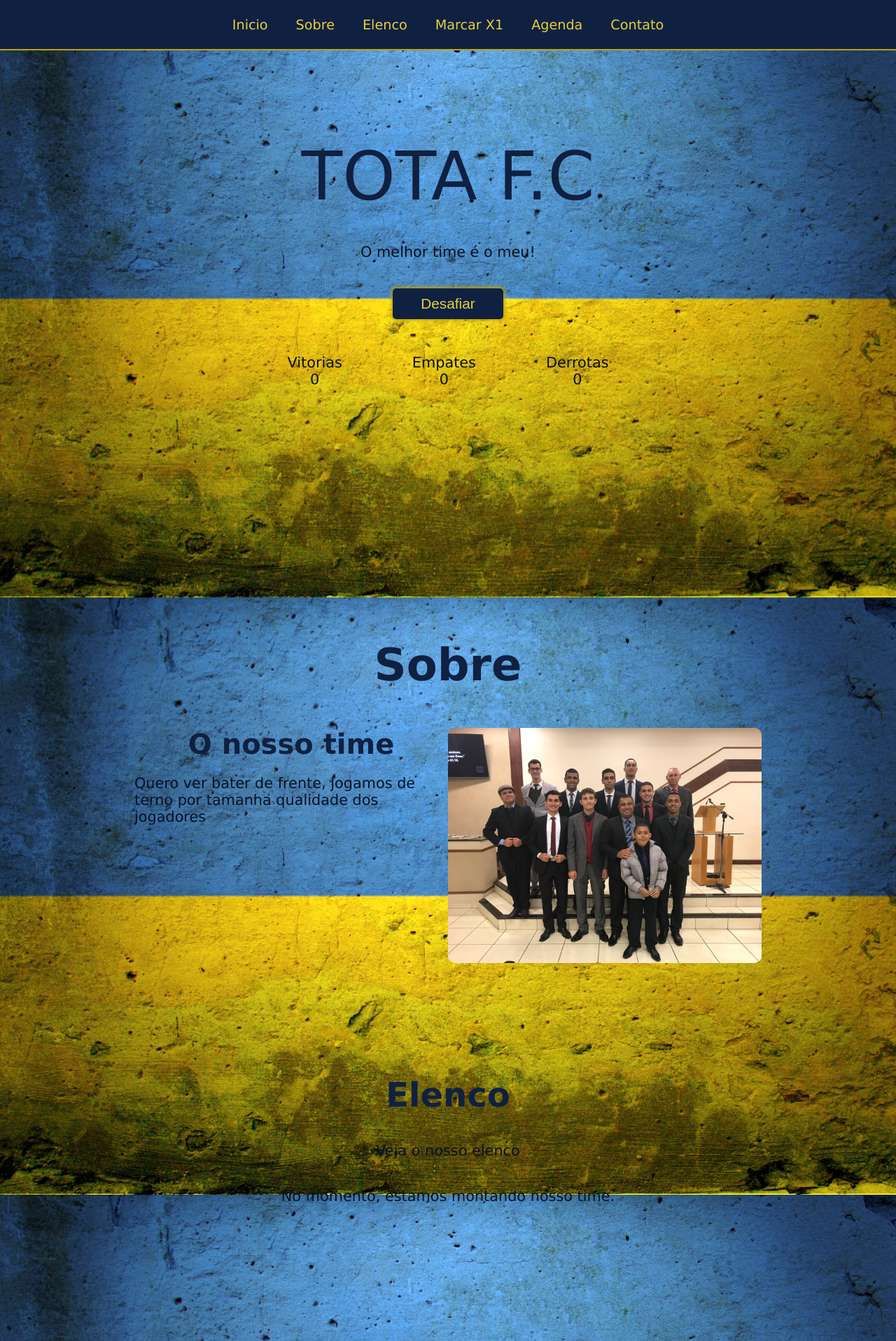
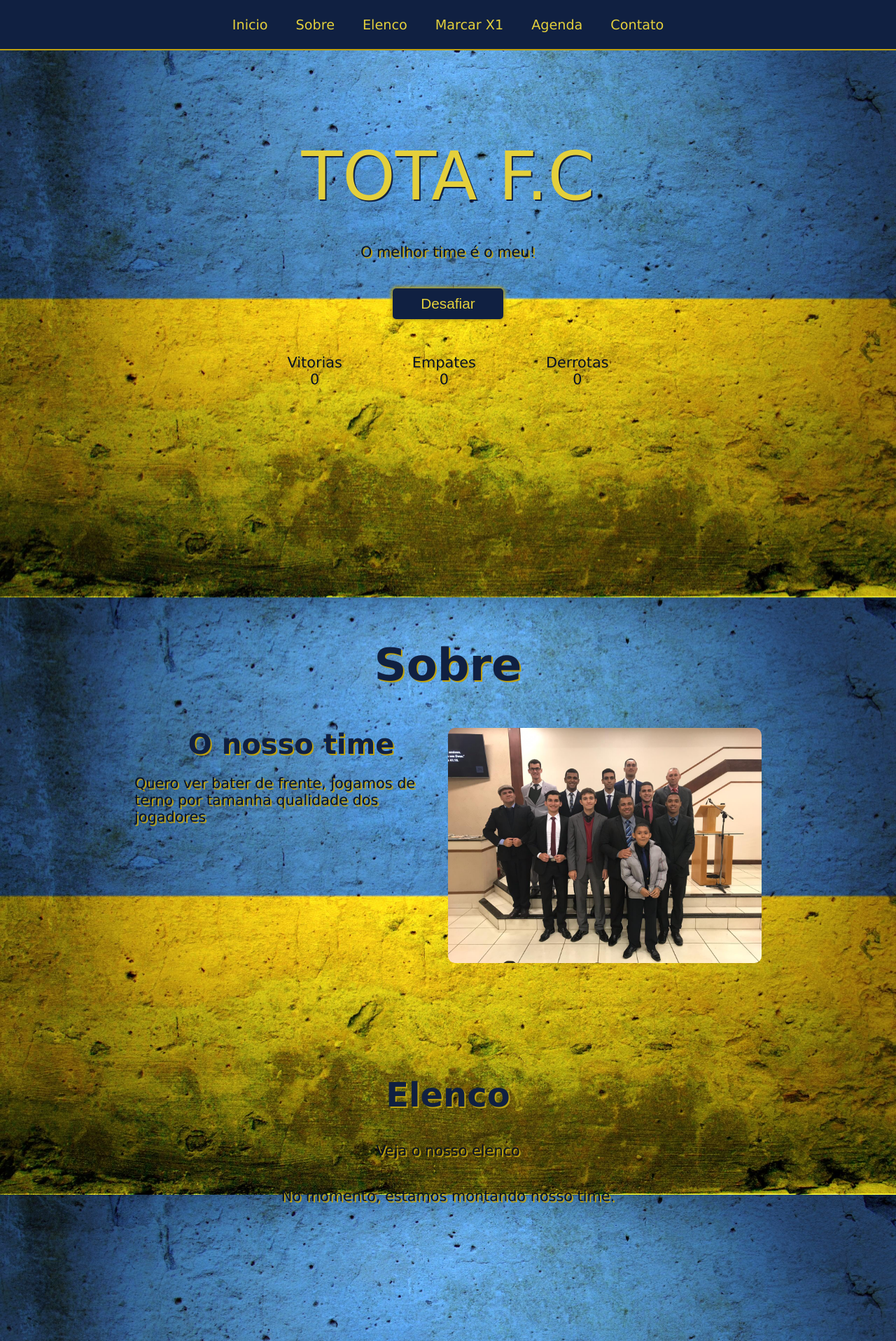
Before and after one commit to wagnerrafa/siteFutebol, a Django app: page / in a window 1280 px wide. Shown: the top 1916 px of the page at 70% size. Run offline with Django 3.2, Linux system fonts and the light colour scheme; data that the repository does not hold is empty; some libraries are stand-ins or nearby versions.

```diff
--- a/home/static/style.css
+++ b/home/static/style.css
@@ -25,14 +25,20 @@ h2{
     color: #102041;
     display: flex;
     justify-content: center;
+    text-shadow: 2px 2px #bda10f;
+
 }
 h3{
     font-size: 2rem;
     color: #102041;
+    text-shadow: 2px 2px #bda10f;
+
 }
 p{
     font-size: 1.3rem;
     color: #081125;
+    text-shadow: 2px 2px #bda10f;
+
 }
 .btn-default:hover {
     background-color: #4174a2;
@@ -70,10 +76,12 @@ section {
 
 .header-welcome span {
     width: 100%;
-    color: #102041;
+    color: #e4d03c;
     display: inline-block;
     text-align: center;
     font-size: 6rem;
+    text-shadow: 2px 2px #102041;
+
 }
 
 .header-welcome p {
```
